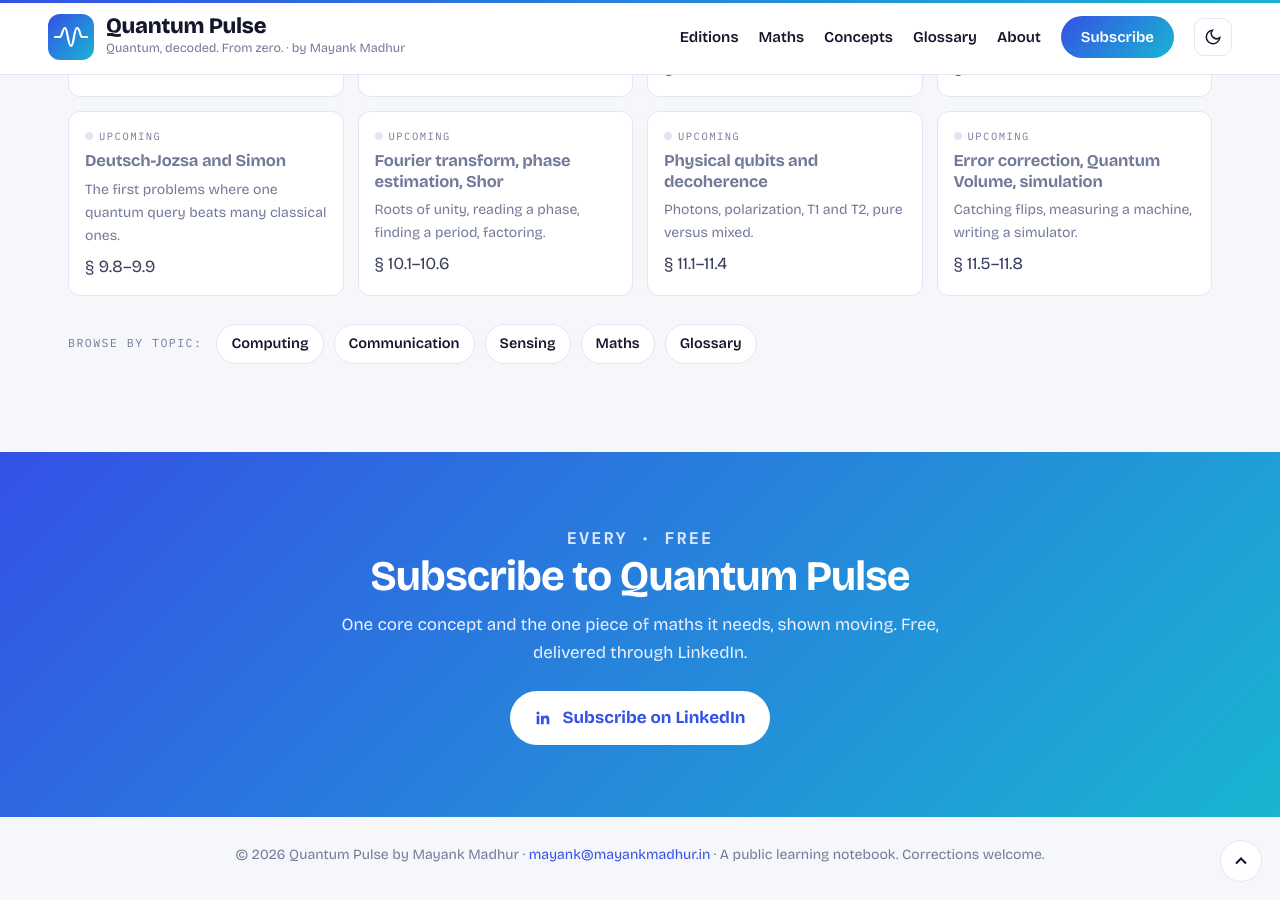
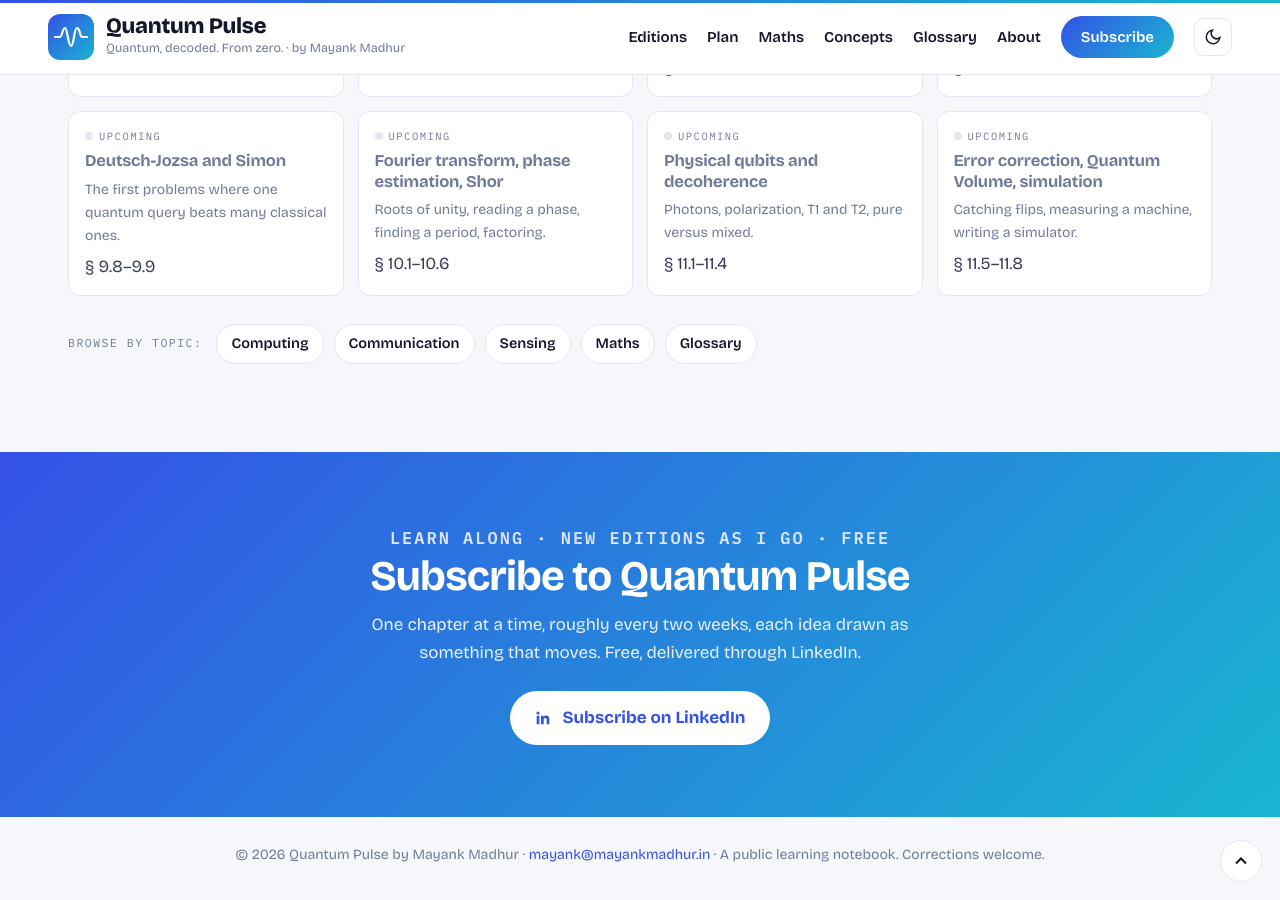
Before and after one commit to mayankmarch25/quantumpulse, a Jekyll site: the page built from index.html, in a window 1280 px wide and 900 px high, scrolled down 3056 px. Built offline with Jekyll 4.4.1, drawn with Linux system fonts in a browser that asks for light colours.

Commit message:
Add files via upload

```diff
--- a/_includes/footer.html
+++ b/_includes/footer.html
@@ -1,7 +1,7 @@
 <section class="subscribe" id="subscribe">
-  <p class="eyebrow">EVERY {{ site.publish_day | upcase }} · FREE</p>
+  <p class="eyebrow">LEARN ALONG · NEW EDITIONS AS I GO · FREE</p>
   <h2>Subscribe to {{ site.title }}</h2>
-  <p>One core concept and the one piece of maths it needs, shown moving. Free, delivered through LinkedIn.</p>
+  <p>One chapter at a time, roughly every two weeks, each idea drawn as something that moves. Free, delivered through LinkedIn.</p>
   <a class="btn-li" href="{{ site.linkedin_newsletter }}" target="_blank" rel="noopener"><svg viewBox="0 0 24 24" width="18" height="18" fill="currentColor"><path d="M20.45 20.45h-3.55v-5.57c0-1.33-.03-3.04-1.85-3.04-1.86 0-2.14 1.45-2.14 2.94v5.67H9.35V9h3.41v1.56h.05c.47-.9 1.63-1.85 3.36-1.85 3.6 0 4.27 2.37 4.27 5.46v6.28zM5.34 7.43a2.06 2.06 0 1 1 0-4.12 2.06 2.06 0 0 1 0 4.12zM7.12 20.45H3.55V9h3.57v11.45z"/></svg>Subscribe on LinkedIn</a>
 </section>
 <footer class="site-footer"><p>© {{ 'now' | date: '%Y' }} {{ site.title }} by {{ site.author }} · <a href="mailto:{{ site.email }}">{{ site.email }}</a> · A public learning notebook. Corrections welcome.</p></footer>
--- a/_includes/header.html
+++ b/_includes/header.html
@@ -17,6 +17,7 @@
   </button>
   <nav id="siteNav">
     <a href="{{ site.baseurl }}/archive/">Editions</a>
+    <a href="{{ site.baseurl }}/plan/">Plan</a>
     <a href="{{ site.baseurl }}/maths/">Maths</a>
     <a href="{{ site.baseurl }}/concepts/">Concepts</a>
     <a href="{{ site.baseurl }}/glossary/">Glossary</a>
```
